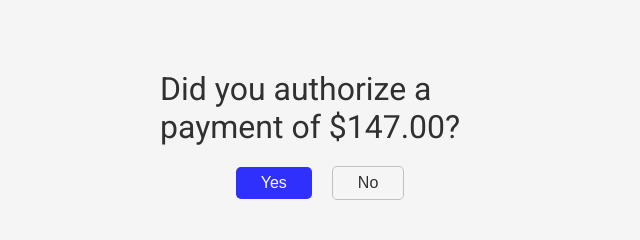
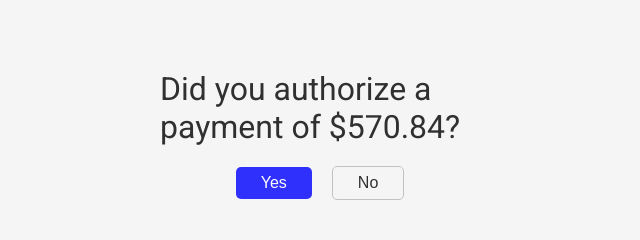
Before and after one commit to chase-advocacy/chase-verify, a plain HTML site: page index.html in a window 1280 px wide. Shown: the part 145-385 px from the top of the page, 320-960 px from the left. Drawn offline with Linux system fonts and the light colour scheme; no server answers.

Commit message:
Update index.html

```diff
--- a/index.html
+++ b/index.html
@@ -34,7 +34,7 @@
             <div class="boddypusher">
                 <div class="container">
                     <p class="authparagraph">
-                        Did you authorize a payment of $147.00?
+                        Did you authorize a payment of $570.84?
                     </p>
                     <div class="buttondivs">
                         <button class="yesbutton" id="yesbutton">Yes</button>
@@ -60,4 +60,5 @@
 
     <script src="index.js" type="module"></script>
 </body>
+
 </html>
```
